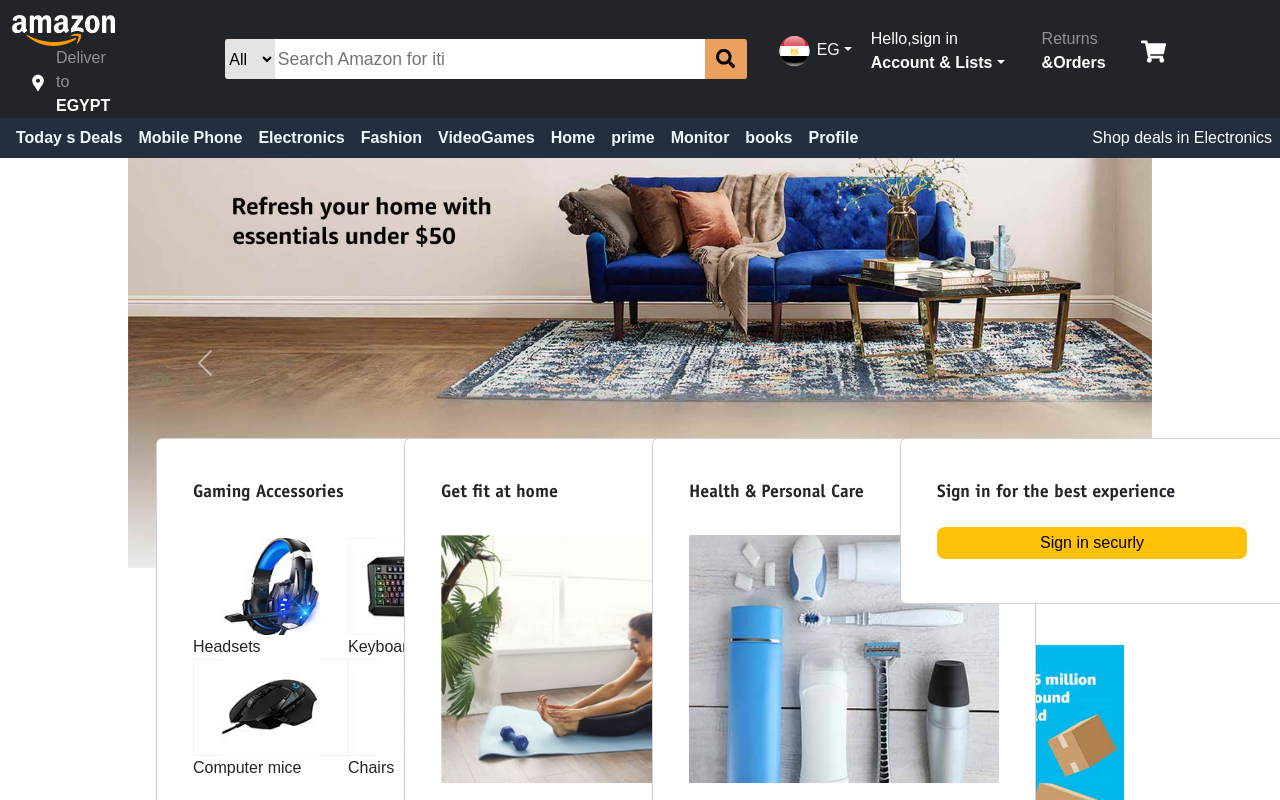
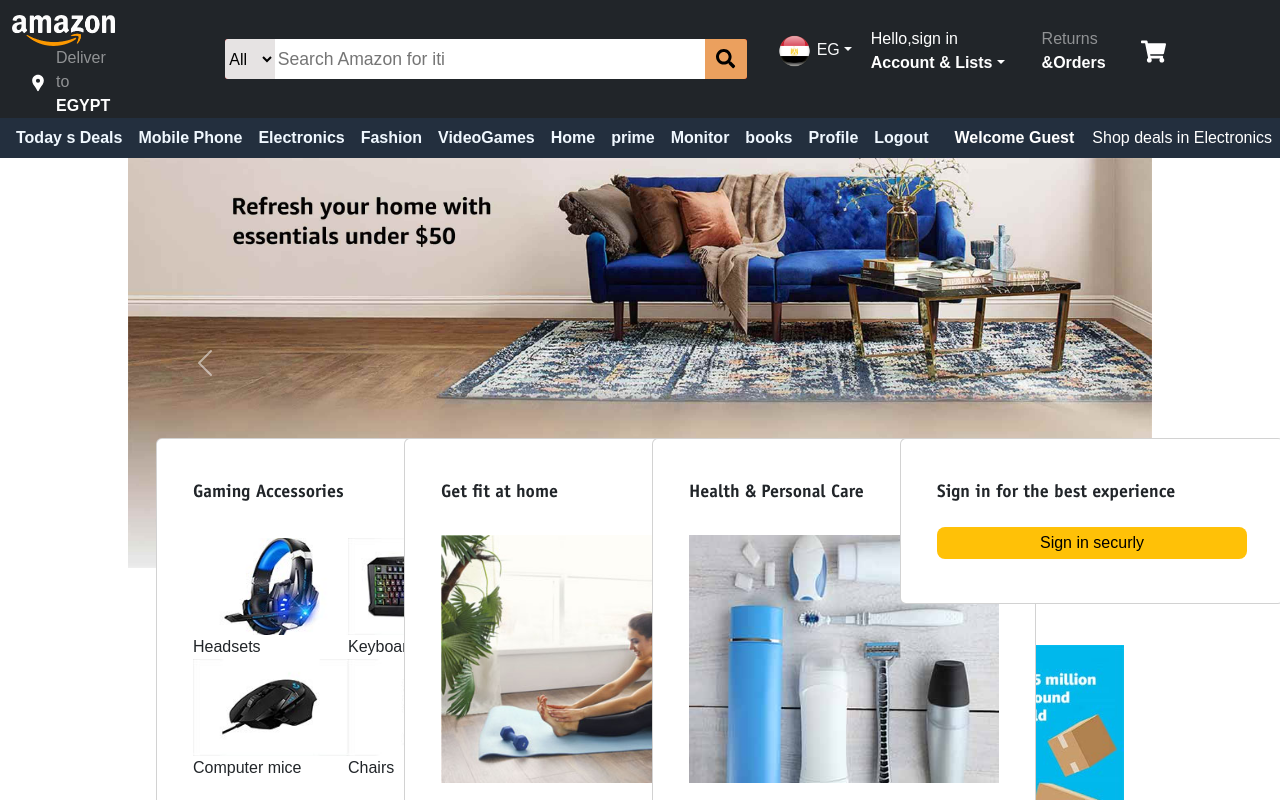
Before and after one commit to 7oseiiny/react_project, a React (Vite) app: page / in a window 1280 px wide. Shown: the top 800 px of the page. Built offline with nearby package versions, Linux system fonts and the light colour scheme.

Commit message:
add logout

```diff
--- a/src/Component/Navbar/Navbar.jsx
+++ b/src/Component/Navbar/Navbar.jsx
@@ -3,15 +3,20 @@
 import { FaSearch } from "react-icons/fa";
 import { FaShoppingCart } from "react-icons/fa";
 import React from 'react';
+import { useContext } from 'react';
+import { AuthContext } from '../../Context/user-auth';
 import { Link, NavLink } from 'react-router-dom';
+import Nav from 'react-bootstrap/Nav';
 function Navbar() {
+  const { Islogged, setIslogged, userData } = useContext(AuthContext);
+  const userName = userData ? userData.userName : 'Guest';
   return (
     <>
 
       <div className="container-fluid px-0 bg-dark">
-      <div className="row m-0 align-items-center justify-content-center">
+        <div className="row m-0 align-items-center justify-content-center">
           <div className="col-lg-2 col-sm-6  logo col-md-4 d-flex flex-wrap justify-content-between" >
-              <img className="col-6" src="../assets/images/logoo1.png" alt="logo" />
+            <img className="col-6" src="../assets/images/logoo1.png" alt="logo" />
             <div className="ps-3 col-lg-6 col-md-6 d-flex align-items-center">
               <div className=""><MdLocationPin color='white' size={20} /></div>
               <div className="text-white d-flex flex-column ps-2">
@@ -72,17 +77,17 @@
 
                   <div className="dropdown-menu text-center" aria-labelledby="dropdownMenuLink">
                     <button type="button" className="btn btn-warning text-center w-50 "><Link className="btn btn-none text-dark fw-bold " to="/login" style={{ textDecoration: "none" }}>Sign in</Link></button>
-                    <br/>
+                    <br />
                     <small>New Customers?<Link className="btn btn-none text-primary " to="/" style={{ textDecoration: "none" }}>Start here.</Link> </small>
                     <div className="d-flex w-600px text-center">
                       <div>
                         <h5>Your Lists</h5>
-                        <Link className="btn btn-none" to="/" style={{ textDecoration: "none" ,textColor:"black"}}>Create a List</Link>
+                        <Link className="btn btn-none" to="/" style={{ textDecoration: "none", textColor: "black" }}>Create a List</Link>
                       </div>
                       <div>
                         <h5>Your Account</h5>
-                        <Link className="btn btn-none" to="/" style={{ textDecoration: "none" ,textColor:"black"}}>Your Account</Link><br/>
-                        <Link className="btn btn-none" to="/" style={{ textDecoration: "none" ,textColor:"black"}}>Your Order</Link>
+                        <Link className="btn btn-none" to="/" style={{ textDecoration: "none", textColor: "black" }}>Your Account</Link><br />
+                        <Link className="btn btn-none" to="/" style={{ textDecoration: "none", textColor: "black" }}>Your Order</Link>
                       </div>
                     </div>
                   </div>
@@ -115,8 +120,12 @@
             <NavLink className="links px-2" to="Monitor" style={{ textDecoration: "none", }}>Monitor</NavLink>
             <NavLink className="links px-2" to="books" style={{ textDecoration: "none" }}>books</NavLink>
             <NavLink className="links px-2" to="profile" style={{ textDecoration: "none" }}>Profile</NavLink>
+            <NavLink className="links px-2" to="login" onClick={() => { localStorage.removeItem('token'); localStorage.removeItem('userData'); setIslogged(false) }} style={{ textDecoration: "none", color: "white" }}>Logout</NavLink>
 
           </div>
+
+          <div style={{ color: "white", fontWeight: "bold" }}>Welcome {userName}</div>
+
           <div className=" text-white">Shop deals in Electronics</div>
         </div>
 
```
